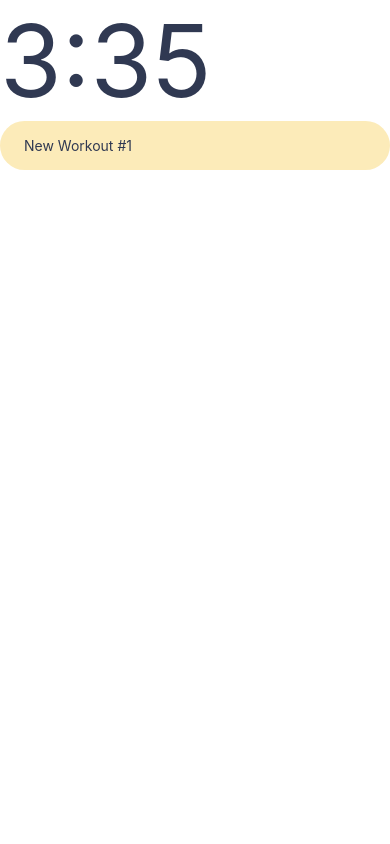
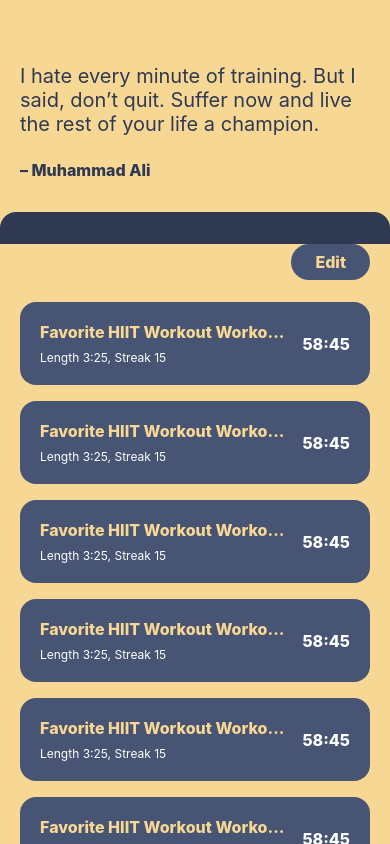
Before and after one commit to iamhenry/tiempo-app, a React Native app: screen / in a window 390 px wide. Built offline with nearby package versions, Linux system fonts and the light colour scheme.

Commit message:
Home paralax scrollview works now

```diff
--- a/App.js
+++ b/App.js
@@ -3,5 +3,5 @@ import Home from "./screens/Home/Home";
 import { Timer } from "./screens/Timer/Timer";
 
 export default function App() {
-  return <Timer />;
+  return <Home />;
 }
--- a/components/WorkoutList/WorkoutList.js
+++ b/components/WorkoutList/WorkoutList.js
@@ -5,14 +5,15 @@ import { H2 } from "../Global/Primitives";
 import { WorkoutCell } from "../WorkoutCell/WorkoutCell";
 import { StyledButton } from "../Button/Button";
 
-const StyledWorkoutList = styled.ScrollView`
-  background-color: ${Tokens.color.blueMoon200};
-  border-top-right-radius: ${Tokens.borderRadius.default};
-  border-top-left-radius: ${Tokens.borderRadius.default};
+const StyledWorkoutList = styled.View`
   flex: 1;
   padding-left: 20px;
   padding-right: 20px;
   padding-top: ${Tokens.spacing.large};
+  z-index: 600;
+  background-color: ${Tokens.color.blueMoon200};
+  border-top-right-radius: ${Tokens.borderRadius.default};
+  border-top-left-radius: ${Tokens.borderRadius.default};
 `;
 
 // THIS IS HOW YOU STYLE NESTED STYLED COMPONENTS IN REACT NATIVE
@@ -43,6 +44,10 @@ export function WorkoutList() {
       <WorkoutCell />
       <WorkoutCell />
       <WorkoutCell />
+      <WorkoutCell />
+      <WorkoutCell />
+      <WorkoutCell />
+      <WorkoutCell />
     </StyledWorkoutList>
   );
 }
--- a/screens/Home/Home.js
+++ b/screens/Home/Home.js
@@ -4,15 +4,22 @@ import Tokens from "../../components/Global/Tokens";
 import { WorkoutList } from "../../components/WorkoutList/WorkoutList";
 import styled from "styled-components/native";
 
-const HomeContainer = styled.View`
+const HomeContainer = styled.ScrollView`
   background-color: ${Tokens.color.summerTime200};
   padding-top: ${Tokens.spacing.xxLarge};
   flex: 1;
 `;
 
+const WorkoutScrollview = styled.ScrollView`
+  z-index: 600;
+  background-color: ${Tokens.color.blueMoon200};
+  border-top-right-radius: ${Tokens.borderRadius.default};
+  border-top-left-radius: ${Tokens.borderRadius.default};
+`;
+
 export default function Home() {
   return (
-    <HomeContainer>
+    <HomeContainer stickyHeaderIndices={[0]}>
       <Quote />
       <WorkoutList />
     </HomeContainer>
```
